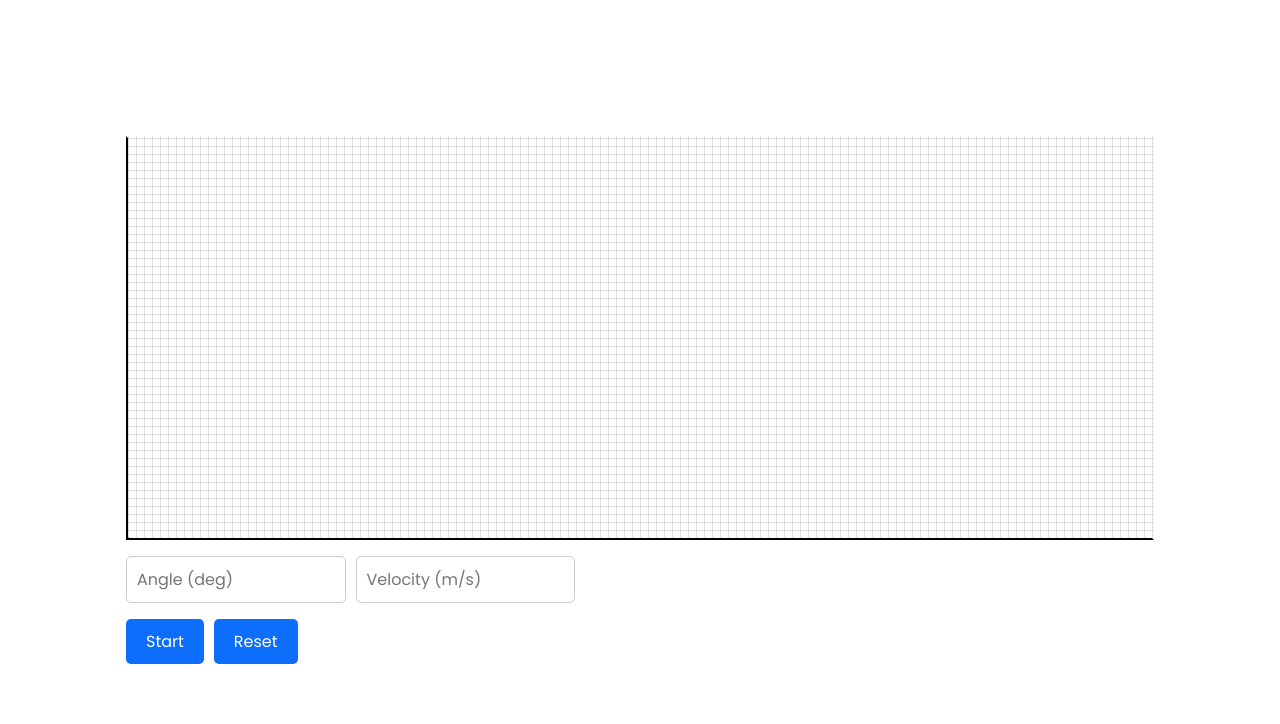
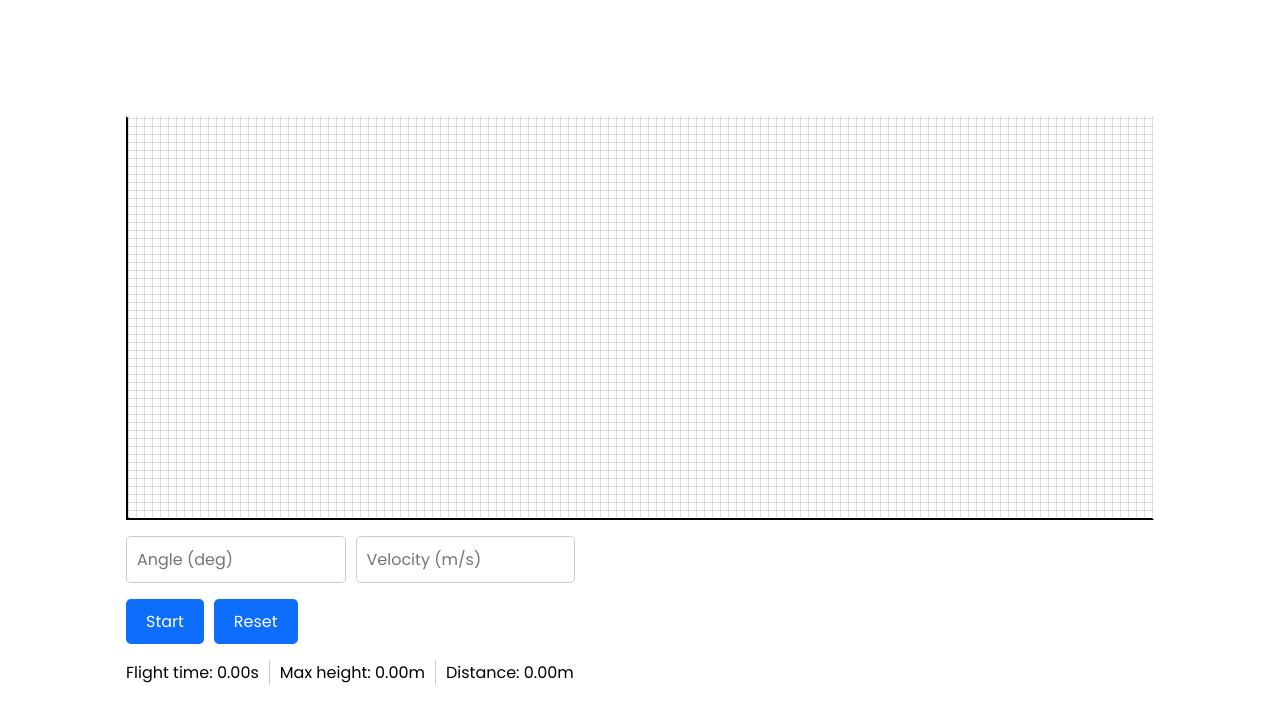
Before and after one commit to AbdelrhmanSaid/projectile-visualizer, a website built with Vite: page index.html in a window 1280 px wide. Both pictures are taken after a click on the button "Start". Built offline with nearby package versions, Linux system fonts and the light colour scheme.

Commit message:
Print results to the screen

```diff
--- a/index.html
+++ b/index.html
@@ -23,6 +23,12 @@
       <button data-start>Start</button>
       <button data-reset>Reset</button>
     </div>
+
+    <p data-results>
+      <span data-time></span>
+      <span data-height></span>
+      <span data-distance></span>
+    </p>
   </main>
 
   <script type="module" src="/src/main.js"></script>
--- a/src/assets/style.css
+++ b/src/assets/style.css
@@ -80,3 +80,13 @@ button:disabled {
   background-color: #ccc;
   cursor: not-allowed;
 }
+
+[data-results] {
+  display: flex;
+  gap: 10px;
+}
+
+[data-results] span:not(:last-child) {
+  padding-right: 10px;
+  border-right: 1px solid #ccc;
+}
--- a/src/main.js
+++ b/src/main.js
@@ -1,6 +1,6 @@
 import './assets/style.css'
-import { getFlightTime, getPlot } from './projectile'
 import { toRad, randomColor, drawPoint } from './helpers'
+import { getFlightTime, getMaxHeight, getDistance, getPlot } from './projectile'
 
 const canvas = document.getElementById('canvas')
 const ctx = canvas.getContext('2d')
@@ -11,29 +11,41 @@ const resetButton = document.querySelector('[data-reset]')
 const angleField = document.querySelector('[name="angle"]')
 const velocityField = document.querySelector('[name="velocity"]')
 
+const resultsField = document.querySelector('[data-results]')
+const timeField = resultsField.querySelector('[data-time]')
+const heightField = resultsField.querySelector('[data-height]')
+const distanceField = resultsField.querySelector('[data-distance]')
+
 document.addEventListener('DOMContentLoaded', () => {
   startButton.addEventListener('click', start)
   resetButton.addEventListener('click', reset)
   window.addEventListener('resize', setCanvasSize)
   setCanvasSize()
+  reset()
 })
 
 const start = () => {
-  const angle = angleField.value
-  const velocity = velocityField.value
+  const angle = +angleField.value
+  const velocity = +velocityField.value
 
-  if (isNaN(angle) || isNaN(angle)) {
+  if (angle > 90 || angle < 0 || velocity < 0) {
     return alert('Invalid input')
   }
 
-  drawProjectile(angle, velocity)
+  const radial = toRad(angle)
+  const flightTime = getFlightTime(velocity, radial)
+  const maxHeight = getMaxHeight(velocity, radial)
+  const distance = getDistance(velocity, radial)
+
+  timeField.innerHTML = `Flight time: ${flightTime.toFixed(2)}s`
+  heightField.innerHTML = `Max height: ${maxHeight.toFixed(2)}m`
+  distanceField.innerHTML = `Distance: ${distance.toFixed(2)}m`
+
+  drawProjectile(radial, velocity, flightTime)
   startButton.setAttribute('disabled', true)
 }
 
-const drawProjectile = (angle, velocity) => {
-  const radial = toRad(angle)
-  const flightTime = getFlightTime(velocity, radial)
-
+const drawProjectile = (radial, velocity, flightTime) => {
   let time = 0
   const color = randomColor()
 
@@ -54,6 +66,10 @@ const reset = () => {
   startButton.removeAttribute('disabled')
   angleField.value = velocityField.value = ''
   ctx.clearRect(0, 0, canvas.width, canvas.height)
+
+  timeField.innerHTML = 'Flight time: 0.00s'
+  heightField.innerHTML = 'Max height: 0.00m'
+  distanceField.innerHTML = 'Distance: 0.00m'
 }
 
 const setCanvasSize = () => {
```
